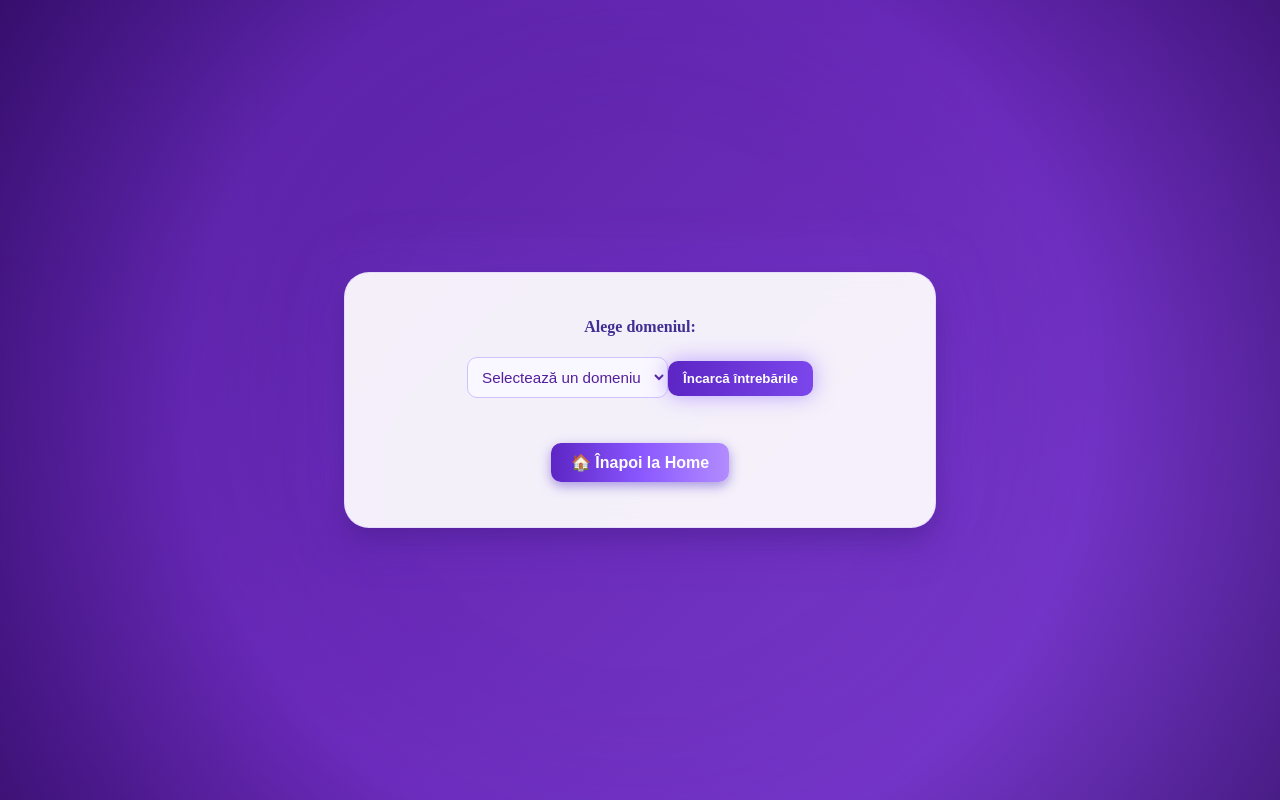
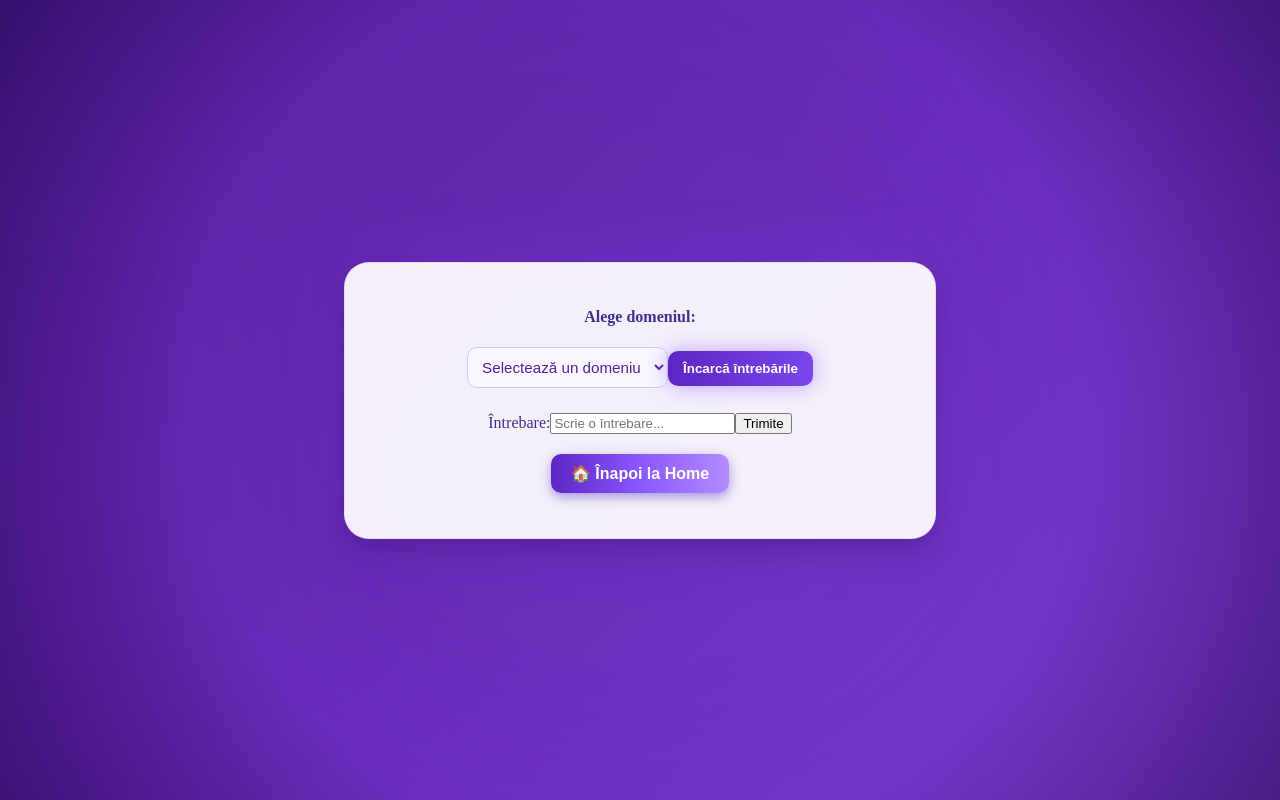
Before and after one commit to AndreiDogarel/Smarthack-Front, an Angular app in the folder smarthack-web/: page /quiz in a window 1280 px wide. Built offline with nearby package versions, Linux system fonts and the light colour scheme.

Commit message:
added hints

```diff
--- /dev/null
+++ b/smarthack-web/src/app/core/hint.service.ts
@@ -0,0 +1,25 @@
+import { Injectable } from '@angular/core';
+import { HttpClient, HttpEvent, HttpRequest } from '@angular/common/http';
+import { Observable } from 'rxjs';
+import { environment } from '../../environments/environment';
+
+@Injectable({ providedIn: 'root' })
+export class HintService {
+  private apiUrl = `${environment.apiBase}/ai/hint`;
+
+  constructor(private http: HttpClient) {}
+
+  getHint(question: String): Observable<any> {
+    return this.http.post(this.apiUrl, { question });
+    // const formData = new FormData();
+    // formData.append('question', question.toString());
+
+    // const req = new HttpRequest('POST', this.apiUrl, formData, {
+    //   reportProgress: true,
+    //   responseType: 'text'
+    // });
+
+    // return this.http.request(req);
+
+  }
+}
--- a/smarthack-web/src/app/pages/home/home.component.html
+++ b/smarthack-web/src/app/pages/home/home.component.html
@@ -1,17 +1,3 @@
-<!--
-<div class="wrap">
-  <h1>Dashboard</h1>
-
-
-  <div *ngIf="isStudent()">
-    <div class="ribbon">
-      <button class="ribbon-btn" (click)="goToQuiz()">🎯 Take Quiz</button>
-    </div>
-
-    <p>Bun venit, {{loggeninUser?.username}} ({{loggeninUser?.role}})</p>
-    <button (click)="logout()">Logout</button>
-  </div>
-</div> -->
 <div class="home-wrap" *ngIf="isStudent()">
   <h1>Bun venit în aplicație!</h1>
 
@@ -41,5 +27,5 @@
     <button (click)="logout()">🚪 Logout</button>
   </div>
 
-  <a routerLink="/about">Află mai multe despre aplicație</a>
+  <a (click)="openAbout()" routerLink="/about">Află mai multe despre aplicație</a>
 </div>
--- a/smarthack-web/src/app/pages/quiz/quiz.component.html
+++ b/smarthack-web/src/app/pages/quiz/quiz.component.html
@@ -8,12 +8,30 @@
       </option>
     </select>
 
+
     <button (click)="loadQuestions()">Încarcă întrebările</button>
   </div>
+  <div class="hint-container">
+    <label for="questionText">Întrebare:</label>
+    <input id="questionText" [(ngModel)]="questionText" placeholder="Scrie o întrebare..." />
+    <button (click)="getHint()">Trimite</button>
+
+    <!-- Overlay simplu de loading -->
+    <!-- <div class="loading-overlay" *ngIf="loading">
+      <div class="spinner"></div>
+      <p>Se încarcă răspunsul...</p>
+    </div>
+  </div> -->
+
 
   <!-- Mesaj de încărcare -->
   <div *ngIf="loading" class="loading">
     <p>Se încarcă întrebarea<span class="dots"></span></p>
+  </div>
+
+  <div *ngIf="response && !loading && questionText != ''">
+    <h3>Răspuns:</h3>
+    <label>{{ response?.answer }}</label>
   </div>
 
 
--- a/smarthack-web/src/app/pages/quiz/quiz.component.ts
+++ b/smarthack-web/src/app/pages/quiz/quiz.component.ts
@@ -63,6 +63,7 @@ import { CommonModule } from '@angular/common';
 import { FormsModule } from '@angular/forms';
 import { Router } from '@angular/router';
 import { QuestionService, QuestionDto } from '../../core/question.service';
+import { HintService } from '../../core/hint.service';
 
 @Component({
   selector: 'app-quiz',
@@ -72,6 +73,7 @@ import { QuestionService, QuestionDto } from '../../core/question.service';
   styleUrls: ['./quiz.component.css']
 })
 export class QuizComponent {
+  askDodoInput: string = '';
   private router = inject(Router);
   userInput: string = '';
   variantaA: string = '';
@@ -79,11 +81,12 @@ export class QuizComponent {
   variantaC: string = '';
   variantaD: string = '';
   variantaCorecta: string = '';
-  constructor(private questionService: QuestionService) {}
+  constructor(private questionService: QuestionService, private hintService: HintService) {}
 
   // 🔹 Domenii disponibile
   domains: string[] = ['Matematică', 'Istorie', 'Geografie', 'Biologie', 'Literatură'];
   selectedDomain: string = '';
+  questionText: string = '';
 
   // 🔹 Stări interne
   questions: QuestionDto[] = [];
@@ -137,6 +140,31 @@ export class QuizComponent {
     });
   }
 
+  // loading = false;
+  response: any = null;
+  error: string | null = null;
+
+  getHint() {
+    if (!this.questionText.trim()) {
+      alert('Te rog scrie o întrebare!');
+      return;
+    }
+
+    this.loading = true; // 🔹 afișăm overlay-ul
+
+    this.hintService.getHint(this.questionText).subscribe({
+      next: (res) => {
+        this.loading = false; // 🔹 ascundem overlay-ul
+        alert(`💡 Răspuns:\n${res.answer}`); // 🔹 popup nativ macOS
+      },
+      error: (err) => {
+        console.error(err);
+        this.loading = false;
+        alert('❌ A apărut o eroare la generarea răspunsului.');
+      }
+    });
+  }
+
   selectAnswer(answer: string) {
     this.selectedAnswer = answer;
   }
```
